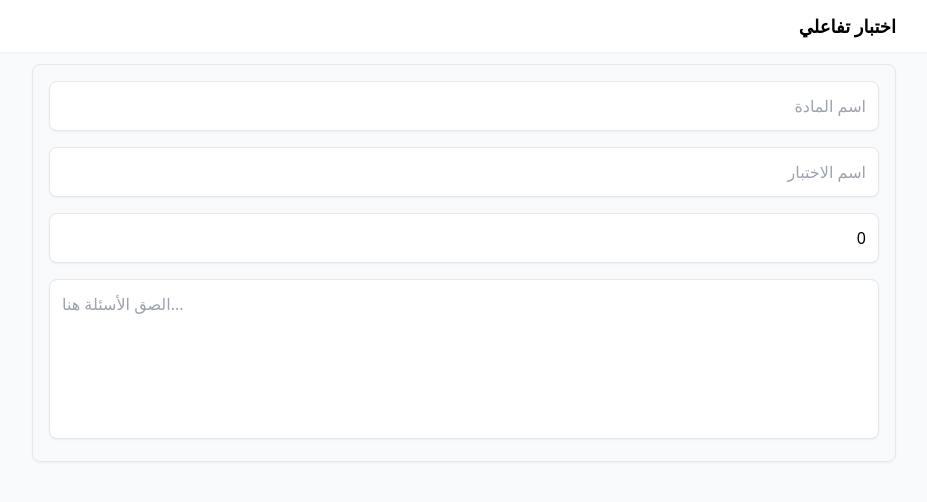
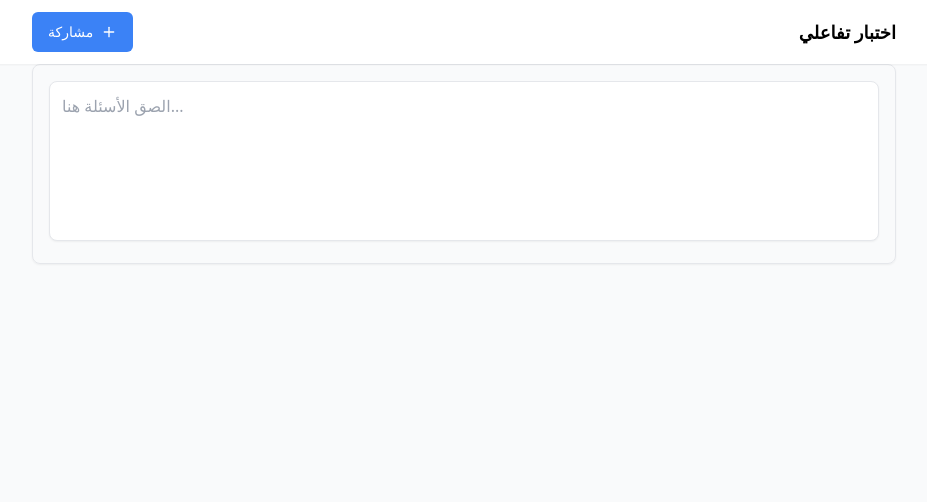
Before and after one commit to MOLOORD232/quiz-app, a Next.js app: page / in a window 1280 px wide. Shown: the top 502 px of the page, without its empty margins (234-1161 px from the left). Built offline with nearby package versions, Linux system fonts and the light colour scheme.

Commit message:
Update index.js

```diff
--- a/pages/index.js
+++ b/pages/index.js
@@ -1,5 +1,5 @@
-import React, { useState, useEffect } from 'react';
-import { Plus, Clock, CheckCircle, XCircle } from 'lucide-react';
+import React, { useState } from 'react';
+import { Plus } from 'lucide-react';
 
 // Button Component
 const Button = ({ className = '', children, ...props }) => (
@@ -22,32 +22,6 @@ const Card = ({ className = '', ...props }) => (
 export default function QuizApp() {
   const [inputText, setInputText] = useState('');
   const [questions, setQuestions] = useState([]);
-  const [savedQuizzes, setSavedQuizzes] = useState([]);
-  const [currentQuiz, setCurrentQuiz] = useState(null);
-  const [subject, setSubject] = useState('');
-  const [quizName, setQuizName] = useState('');
-  const [quizTime, setQuizTime] = useState(0); // الوقت بالدقائق
-  const [timer, setTimer] = useState(0); // الوقت المتبقي بالثواني
-  const [isTimerRunning, setIsTimerRunning] = useState(false);
-
-  useEffect(() => {
-    const saved = localStorage.getItem('quizzes');
-    if (saved) {
-      setSavedQuizzes(JSON.parse(saved));
-    }
-  }, []);
-
-  useEffect(() => {
-    if (isTimerRunning && timer > 0) {
-      const interval = setInterval(() => {
-        setTimer((prev) => prev - 1);
-      }, 1000);
-      return () => clearInterval(interval);
-    } else if (timer === 0 && isTimerRunning) {
-      setIsTimerRunning(false);
-      alert('انتهى الوقت!');
-    }
-  }, [isTimerRunning, timer]);
 
   const parseQuestions = (text) => {
     const questionBlocks = text.split(/\d+\.\s/).filter(block => block.trim());
@@ -100,130 +74,40 @@ export default function QuizApp() {
   };
 
   const handleAnswerSelect = (questionIndex, answer) => {
-    setCurrentQuiz(prev => {
-      const newQuiz = { ...prev };
-      newQuiz.questions[questionIndex].selectedAnswer = answer;
-      return newQuiz;
+    setQuestions(prevQuestions => {
+      const newQuestions = [...prevQuestions];
+      newQuestions[questionIndex] = {
+        ...newQuestions[questionIndex],
+        selectedAnswer: answer
+      };
+      return newQuestions;
     });
   };
-
-  const saveQuiz = () => {
-    if (questions.length === 0 || !subject || !quizName) return;
-
-    const newQuiz = {
-      id: Date.now().toString(),
-      subject,
-      name: quizName,
-      time: quizTime,
-      questions: questions.map(q => ({ ...q, selectedAnswer: '' })),
-    };
-
-    const newQuizzes = [...savedQuizzes, newQuiz];
-    setSavedQuizzes(newQuizzes);
-    localStorage.setItem('quizzes', JSON.stringify(newQuizzes));
-    setInputText('');
-    setQuestions([]);
-    setSubject('');
-    setQuizName('');
-    setQuizTime(0);
-  };
-
-  const startQuiz = (quiz) => {
-    setCurrentQuiz({
-      ...quiz,
-      questions: quiz.questions.map(q => ({ ...q, selectedAnswer: '' })),
-    });
-    setTimer(quiz.time * 60); // تحويل الدقائق إلى ثواني
-    setIsTimerRunning(true);
-  };
-
-  const shareQuiz = (quizId) => {
-    const quiz = savedQuizzes.find(q => q.id === quizId);
-    if (quiz) {
-      const quizText = quiz.questions.map((q, i) => {
-        const optionsText = q.options.map(opt =>
-          `${opt.letter}) ${opt.text}`
-        ).join('\n');
-        return `${i + 1}. ${q.question}\n${optionsText}\nAnswer: ${q.correctAnswer}`;
-      }).join('\n\n');
-
-      navigator.clipboard.writeText(quizText);
-      alert('تم نسخ الاختبار! يمكنك لصقه وإرساله لأصدقائك');
-    }
-  };
-
-  const answeredQuestions = currentQuiz
-    ? currentQuiz.questions.filter(q => q.selectedAnswer !== '').length
-    : 0;
 
   return (
     <div className="min-h-screen bg-gray-50">
       <div className="fixed top-0 left-0 right-0 bg-white shadow-sm z-10">
         <div className="max-w-4xl mx-auto px-4 py-3 flex justify-between items-center">
           <h1 className="text-lg font-semibold">اختبار تفاعلي</h1>
-          <div className="flex gap-2">
-            {currentQuiz && (
-              <div className="flex items-center gap-2">
-                <Clock className="w-4 h-4" />
-                <span>{Math.floor(timer / 60)}:{timer % 60 < 10 ? `0${timer % 60}` : timer % 60}</span>
-              </div>
-            )}
-            {currentQuiz && (
-              <div className="flex items-center gap-2">
-                <CheckCircle className="w-4 h-4 text-green-600" />
-                <span>{answeredQuestions}</span>
-                <XCircle className="w-4 h-4 text-red-600" />
-                <span>{currentQuiz.questions.length - answeredQuestions}</span>
-              </div>
-            )}
-          </div>
+          <Button
+            onClick={() => {
+              if (questions.length > 0) {
+                const quizText = questions.map(q => q.question).join('\n');
+                navigator.clipboard.writeText(quizText);
+                alert('تم نسخ الاختبار!');
+              }
+            }}
+            className="flex items-center gap-2"
+          >
+            <Plus className="w-4 h-4" />
+            مشاركة
+          </Button>
         </div>
       </div>
 
       <div className="pt-16 pb-6">
         <div className="max-w-4xl mx-auto px-4">
-          {/* Saved Quizzes */}
-          {savedQuizzes.length > 0 && (
-            <div className="mb-6 grid gap-4 md:grid-cols-2">
-              {savedQuizzes.map((quiz) => (
-                <Card key={quiz.id} className="p-4">
-                  <h2 className="font-semibold mb-2">{quiz.name}</h2>
-                  <p className="text-gray-600 mb-2">{quiz.subject}</p>
-                  <p className="text-gray-600 mb-4">{quiz.questions.length} أسئلة - {quiz.time} دقائق</p>
-                  <Button
-                    onClick={() => startQuiz(quiz)}
-                  >
-                    بدء الاختبار
-                  </Button>
-                </Card>
-              ))}
-            </div>
-          )}
-
-          {/* Input Area */}
           <Card className="p-4 mb-6">
-            <div className="space-y-4">
-              <input
-                type="text"
-                className="w-full p-3 border rounded-lg shadow-sm text-base focus:outline-none focus:ring-2 focus:ring-blue-500"
-                placeholder="اسم المادة"
-                value={subject}
-                onChange={(e) => setSubject(e.target.value)}
-              />
-              <input
-                type="text"
-                className="w-full p-3 border rounded-lg shadow-sm text-base focus:outline-none focus:ring-2 focus:ring-blue-500"
-                placeholder="اسم الاختبار"
-                value={quizName}
-                onChange={(e) => setQuizName(e.target.value)}
-              />
-              <input
-                type="number"
-                className="w-full p-3 border rounded-lg shadow-sm text-base focus:outline-none focus:ring-2 focus:ring-blue-500"
-                placeholder="الوقت المحدد (بالدقائق)"
-                value={quizTime}
-                onChange={(e) => setQuizTime(Number(e.target.value))}
-              />
             <textarea
               className="w-full h-40 p-3 border rounded-lg shadow-sm text-base resize-none focus:outline-none focus:ring-2 focus:ring-blue-500"
               placeholder="الصق الأسئلة هنا..."
@@ -231,12 +115,10 @@ export default function QuizApp() {
               onChange={handleTextInput}
               dir="ltr"
             />
-            </div>
           </Card>
 
-          {/* Questions */}
           <div className="space-y-4">
-            {currentQuiz?.questions.map((question, questionIndex) => (
+            {questions.map((question, questionIndex) => (
               <Card key={questionIndex} className="p-4">
                 <div className="mb-4 text-base md:text-lg font-medium">
                   {question.question}
@@ -286,16 +168,6 @@ export default function QuizApp() {
               </Card>
             ))}
           </div>
-
-          {/* Save Button */}
-          {questions.length > 0 && (
-            <Button
-              className="fixed bottom-4 right-4 bg-green-500 hover:bg-green-600"
-              onClick={saveQuiz}
-            >
-              حفظ الاختبار
-            </Button>
-          )}
         </div>
       </div>
     </div>
```
Lines whose indentation alone changed are shown as unchanged.
